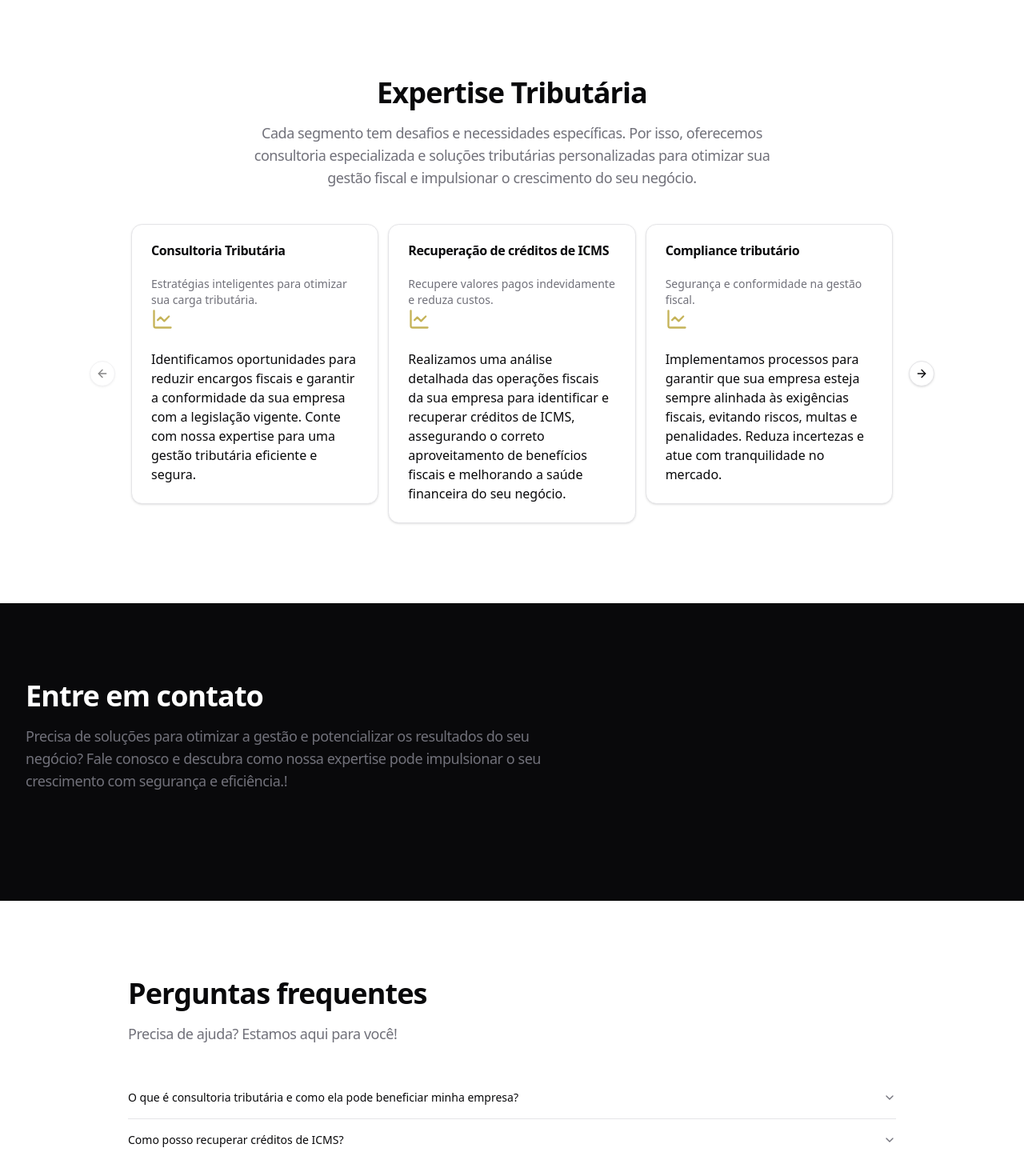
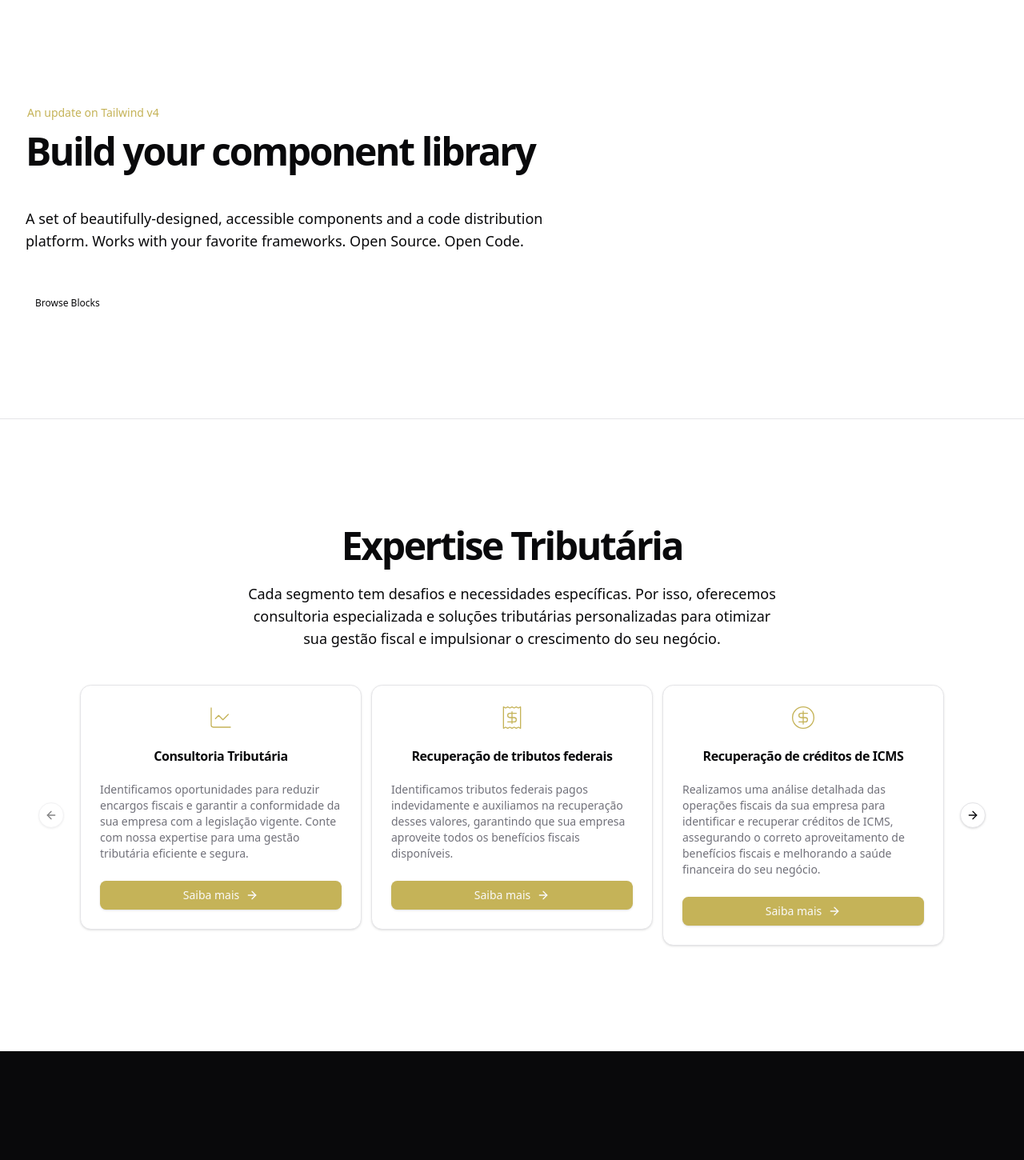
Before and after one commit to igornicoletti/vite-palin-martins, a React (Vite) app: page / in a window 1280 px wide. Shown: the top 1450 px of the page at 80% size. Built offline with nearby package versions, Linux system fonts and the light colour scheme.

Commit message:
feat(theme): refactor theme all

```diff
--- a/src/App.tsx
+++ b/src/App.tsx
@@ -19,20 +19,39 @@ import {
   CarouselNext,
   CarouselPrevious,
 } from "@/components/ui/carousel"
-import { LineChart } from 'lucide-react'
+import { ArrowRight, CircleDollarSign, LineChart, Receipt, Scale, ShieldCheck } from 'lucide-react'
+import { Button } from './components/ui/button'
 
 export const App = () => {
   return (
     <>
+      <div className="relative flex min-h-svh flex-col bg-background">
 
-      {/* expertises */}
-      <div className="mx-auto w-full min-w-0 max-w-5xl">
-        <div className="py-12 px-6 md:py-24 md:px-8 space-y-10">
+        <main className="flex flex-1 flex-col">
+          {/* About us */}
+          <section className="border-grid border-b">
+            <div className="mx-auto w-full min-w-0 max-w-7xl">
+              <div className="py-16 px-6 md:py-32 md:px-8 space-y-10">
+                <a className="group mb-2 inline-flex items-center gap-2 px-0.5 text-sm font-medium text-gold" href="/docs/tailwind-v4">
+                  <span className="underline-offset-4 group-hover:underline">An update on Tailwind v4</span>
+                </a>
+                <h1 className="scroll-m-20 text-3xl md:text-5xl font-bold leading-tight tracking-tighter">Build your component library</h1>
+                <p className="max-w-2xl text-lg font-light text-foreground">A set of beautifully-designed, accessible components and a code distribution platform. Works with your favorite frameworks. Open Source. Open Code.</p>
+                <div className="flex w-full items-center justify-start gap-2 pt-2">
+                  <a className="inline-flex items-center justify-center gap-2 whitespace-nowrap font-medium transition-colors focus-visible:outline-none focus-visible:ring-1 focus-visible:ring-ring disabled:pointer-events-none disabled:opacity-50 [&amp;_svg]:pointer-events-none [&amp;_svg]:size-4 [&amp;_svg]:shrink-0 hover:bg-accent hover:text-accent-foreground h-8 rounded-md px-3 text-xs" href="/blocks">
+                    Browse Blocks
+                  </a>
+                </div>
+              </div>
+            </div>
+          </section>
+
+          {/* Expertise Tributária */}
+          <div className="mx-auto w-full min-w-0 max-w-6xl">
+            <div className="py-16 px-6 md:py-32 md:px-8 space-y-10">
               <div className="mx-auto max-w-2xl space-y-4">
-            <h1 className="scroll-m-20 text-center text-3xl md:text-4xl font-bold tracking-tight">Expertise Tributária</h1>
-            <p className="text-center text-lg text-muted-foreground tracking-tight">
-              Cada segmento tem desafios e necessidades específicas. Por isso, oferecemos consultoria especializada e soluções tributárias personalizadas para otimizar sua gestão fiscal e impulsionar o crescimento do seu negócio.
-            </p>
+                <h1 className="scroll-m-20 md:text-center text-3xl md:text-5xl font-bold leading-tight tracking-tighter">Expertise Tributária</h1>
+                <p className="max-w-2xl md:text-center  text-lg font-light text-foreground">Cada segmento tem desafios e necessidades específicas. Por isso, oferecemos consultoria especializada e soluções tributárias personalizadas para otimizar sua gestão fiscal e impulsionar o crescimento do seu negócio.</p>
               </div>
               <div className='px-6 md:px-20 lg:px-0'>
                 <Carousel className="w-full">
@@ -41,17 +60,18 @@ export const App = () => {
                       <CarouselItem key={i} className="pl-1 md:basis-1/2 xl:basis-1/3">
                         <div className="p-1">
                           <Card>
-                        <CardHeader>
+                            <CardHeader className='items-center text-center'>
+                              <expertise.icon size={32} strokeWidth={1} className='mx-auto mb-6 text-gold' />
                               <CardTitle>{expertise.title}</CardTitle>
                             </CardHeader>
-                        <CardContent>
-                          <CardDescription>
-                            {expertise.description}
-                            <LineChart size={28} className='text-gold' />
-                          </CardDescription>
+                            <CardContent className=''>
+                              {/* <CardDescription>{expertise.description}</CardDescription> */}
+                              <CardDescription>{expertise.content}</CardDescription>
                             </CardContent>
                             <CardFooter>
-                          {expertise.content}
+                              <Button className="w-full bg-gold">
+                                Saiba mais <ArrowRight />
+                              </Button>
                             </CardFooter>
                           </Card>
                         </div>
@@ -65,29 +85,28 @@ export const App = () => {
             </div>
           </div>
 
-      {/* Contact */}
+          {/* Contact us */}
           <div className="bg-foreground">
             <div className="mx-auto w-full min-w-0 max-w-7xl">
-          <div className="py-12 px-6 md:py-24 md:px-8 space-y-10">
+              <div className="py-16 px-6 md:py-32 md:px-8 space-y-10">
                 <div className="max-w-2xl space-y-4">
-              <h1 className="scroll-m-20 text-3xl md:text-4xl font-bold tracking-tight text-popover">Entre em contato</h1>
+                  <h1 className="scroll-m-20 text-3xl md:text-4xl font-bold leading-tight tracking-tighter text-popover">Entre em contato</h1>
                   <p className="text-left text-lg text-muted-foreground tracking-tight">Precisa de soluções para otimizar a gestão e potencializar os resultados do seu negócio? Fale conosco e descubra como nossa expertise pode impulsionar o seu crescimento com segurança e eficiência.!</p>
                 </div>
-            <div className='px-10 md:px-20 lg:px-0'>
+                <div className=''>
                 </div>
               </div>
             </div>
           </div>
 
           {/* FAQ */}
-      <div className="mx-auto w-full min-w-0 max-w-5xl">
-        <div className="py-12 px-6 md:py-24 md:px-8 space-y-10">
+          <div className="mx-auto w-full min-w-0 max-w-6xl">
+            <div className="py-16 px-6 md:py-32 md:px-8 space-y-10">
               <div className="max-w-2xl space-y-4">
-            <h1 className="scroll-m-20 text-3xl md:text-4xl font-bold tracking-tight">Perguntas frequentes</h1>
+                <h1 className="scroll-m-20 text-3xl md:text-4xl font-bold leading-tight tracking-tighter">Perguntas frequentes</h1>
                 <p className="text-left text-lg text-muted-foreground tracking-tight">Precisa de ajuda? Estamos aqui para você!</p>
               </div>
-
-          <div className='px-10 md:px-20 lg:px-0'>
+              <div className='md:px-20 lg:px-0'>
                 <Accordion type="single" collapsible className="w-full">
                   {faqData.map((faq, i) => (
                     <AccordionItem key={i} value={`'item-'${+i}`}>
@@ -98,6 +117,8 @@ export const App = () => {
                 </Accordion>
               </div>
             </div>
+          </div>
+        </main>
       </div>
 
     </>
@@ -113,28 +134,32 @@ const expertiseData = [
     icon: LineChart
   },
   {
+    title: 'Recuperação de tributos federais',
+    description: 'Recupere impostos pagos a mais e aumente sua lucratividade.',
+    content: 'Identificamos tributos federais pagos indevidamente e auxiliamos na recuperação desses valores, garantindo que sua empresa aproveite todos os benefícios fiscais disponíveis.',
+    footer: 'Fale conosco',
+    icon: Receipt
+  },
+  {
     title: 'Recuperação de créditos de ICMS',
     description: 'Recupere valores pagos indevidamente e reduza custos.',
     content: 'Realizamos uma análise detalhada das operações fiscais da sua empresa para identificar e recuperar créditos de ICMS, assegurando o correto aproveitamento de benefícios fiscais e melhorando a saúde financeira do seu negócio.',
     footer: 'Fale conosco',
+    icon: CircleDollarSign
   },
   {
     title: 'Compliance tributário',
     description: 'Segurança e conformidade na gestão fiscal.',
     content: 'Implementamos processos para garantir que sua empresa esteja sempre alinhada às exigências fiscais, evitando riscos, multas e penalidades. Reduza incertezas e atue com tranquilidade no mercado.',
     footer: 'Fale conosco',
-  },
-  {
-    title: 'Recuperação de tributos federais',
-    description: 'Recupere impostos pagos a mais e aumente sua lucratividade.',
-    content: 'Identificamos tributos federais pagos indevidamente e auxiliamos na recuperação desses valores, garantindo que sua empresa aproveite todos os benefícios fiscais disponíveis.',
-    footer: 'Fale conosco',
+    icon: ShieldCheck
   },
   {
     title: 'Serviços jurídicos',
     description: 'Suporte jurídico estratégico para empresas.',
     content: 'Nossa equipe especializada oferece assessoria jurídica em questões tributárias, societárias e empresariais, proporcionando segurança e soluções eficientes para sua empresa.',
     footer: 'Fale conosco',
+    icon: Scale
   },
 ]
 
```
Lines whose indentation alone changed are shown as unchanged.
